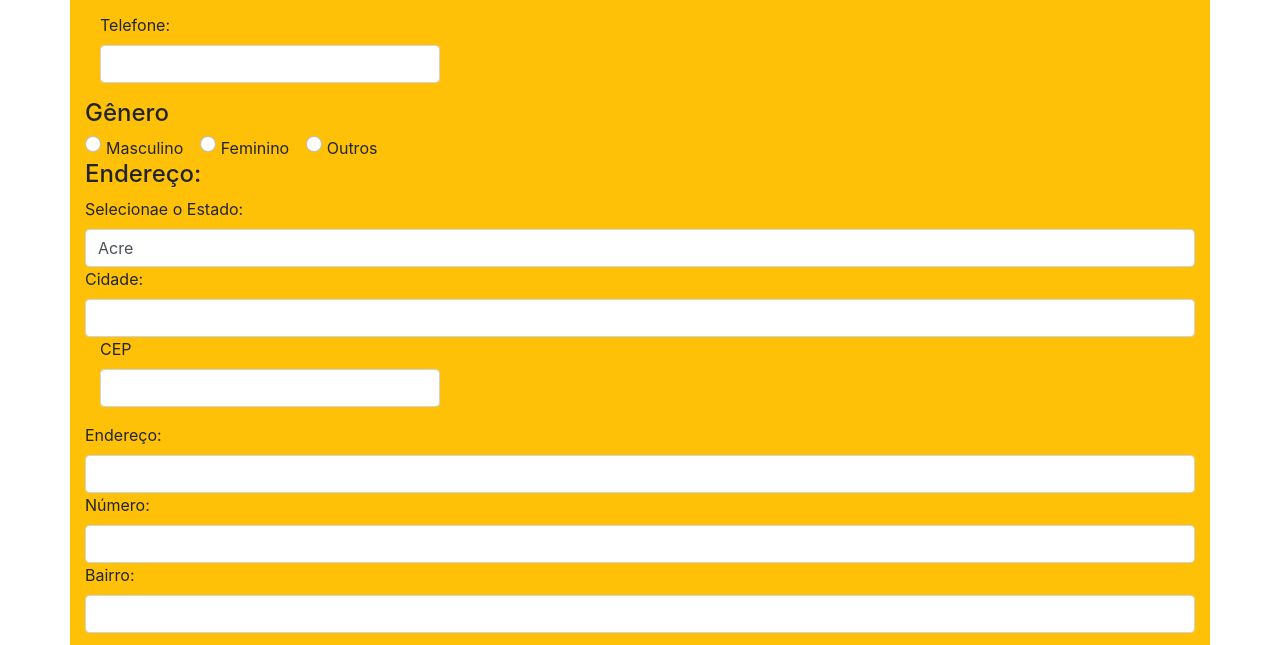
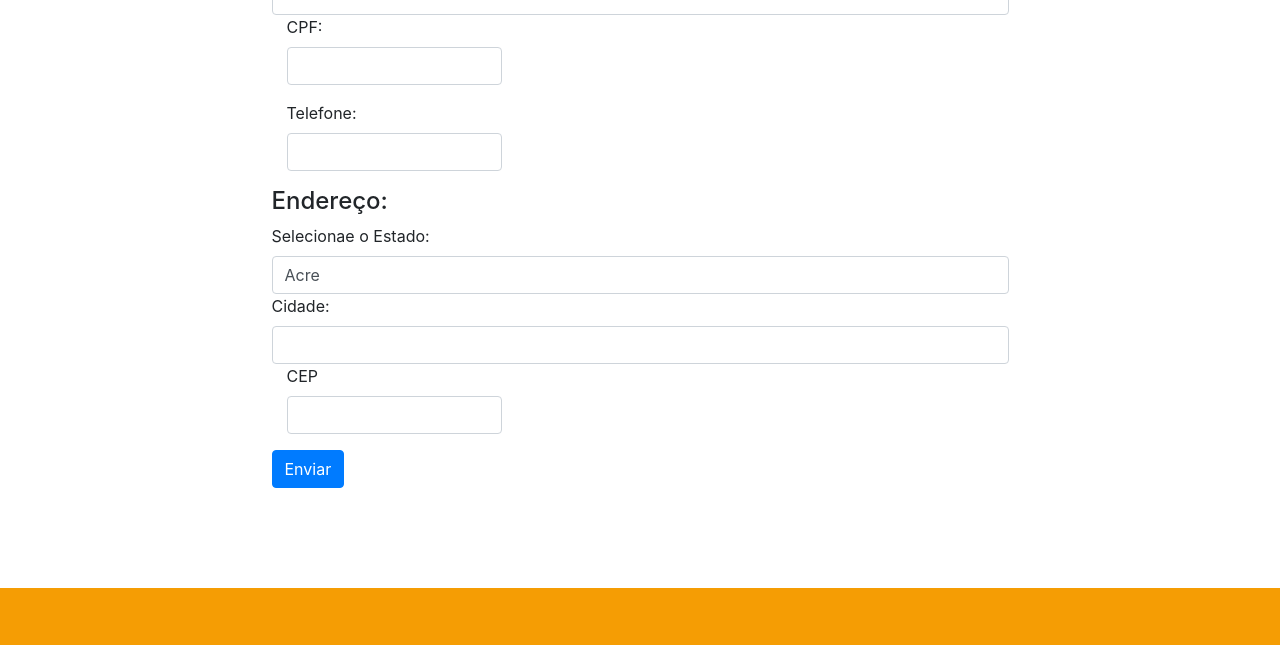
Before and after one commit to eduardohmantovani/HelpAqui, a plain HTML site: page cadastropf.html in a window 1280 px wide. Shown: the part 591-1236 px from the top of the page. Drawn offline with nearby package versions, Linux system fonts and the light colour scheme; a web font is replaced by a local one.

Commit message:
cadastro

```diff
--- a/cadastropf.html
+++ b/cadastropf.html
@@ -62,9 +62,9 @@
         </div>
     </div>
 
-<div class="container w50 btn-warning">
+<div class="container w30" style ="width: 767px;margin-top: 88px;">
     <div class="form-group">
-        <h1>Cadastro de Pessoa Física</h1>
+        <h1 style=" text-align: -webkit-center;">Cadastro de Pessoa Física </h1>
         <div class="form-group">
             <label for="usr">E-mail:</label>
             <input type="text" class="form-control" id="usr">
@@ -84,22 +84,6 @@
     <div class="form-group col-md-4">
         <label>Telefone:</label>
         <input type="text" class="form-control" onkeypress="$(this).mask('(00) 00000-0000')">
-    </div>
-        <h4>Gênero</h4>
-      <div class="form-check-inline">
-        <label class="form-check-label">
-          <input type="radio" class="form-check-input" name="optmasc">Masculino
-        </label>
-      </div>
-      <div class="form-check-inline">
-        <label class="form-check-label">
-          <input type="radio" class="form-check-input" name="optfem">Feminino
-        </label>
-    </div>
-    <div class="form-check-inline">
-        <label class="form-check-label">
-          <input type="radio" class="form-check-input" name="optout">Outros
-        </label>
     </div>
     <h4>Endereço:</h4>
   <form action="/action_page.php">
@@ -142,12 +126,8 @@
         <label>CEP</label>
         <input type="text" class="form-control" onkeypress="$(this).mask('00.000-000')">
     </div>
-    <label for="end">Endereço:</label>
-        <input type="text" class="form-control" id="end">
-        <label for="numb">Número:</label>
-        <input type="text" class="form-control" id="numb">
-        <label for="bairro">Bairro:</label>
-        <input type="text" class="form-control" id="bairro">
+
+
     </div>
     <button type="enviar" class="btn btn-primary">Enviar</button>
 </div>
```
Also changed, not shown: login.html (+0 -2 lines), rankingempresas.html (+0 -1 lines).
